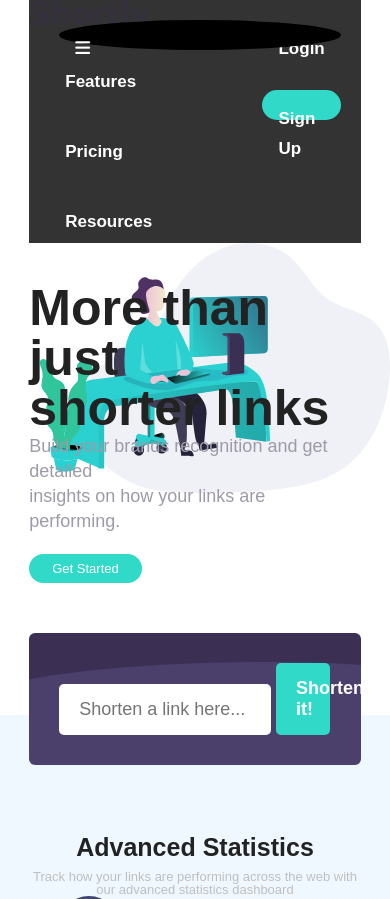
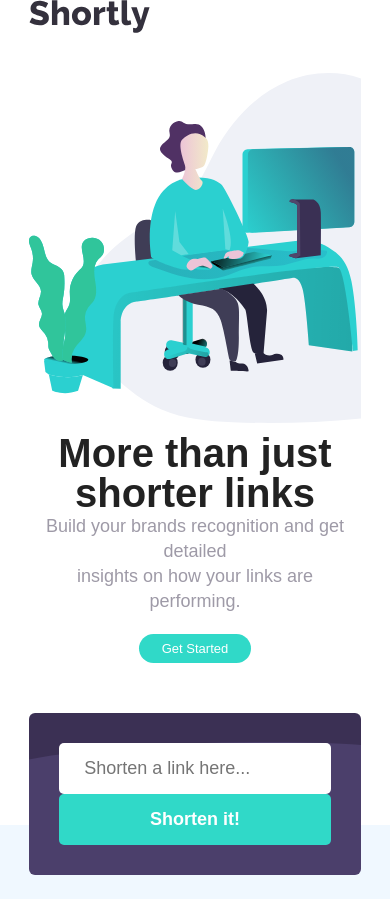
Before and after one commit to Riyiike/url-shortner-frontend, a plain HTML site: page index.html in a window 390 px wide. Shown: the top 899 px of the page. Drawn offline with Linux system fonts and the light colour scheme; files whose address does not match are found by name.

Commit message:
adding mobile responsiveness

```diff
--- /dev/null
+++ b/css/mobile.css
@@ -0,0 +1,132 @@
+/* When the screen is less than 600 pixels wide, hide all links, except for the first one ("Home"). Show the link that contains should open and close the topnav (.icon) */
+
+.navbar ul li {
+  display: none;
+}
+.navbar a .icon {
+  float: right;
+  display: block;
+}
+
+/* The "responsive" class is added to the navbar with JavaScript when the user clicks on the icon. This class makes the navbar look good on small screens (display the links vertically instead of horizontally) */
+
+.navbar.responsive {
+  position: relative;
+}
+.navbar.responsive a.icon {
+  position: absolute;
+  right: 0;
+  top: 0;
+}
+.navbar.responsive a {
+  float: none;
+  display: block;
+  /* text-align: left; */
+}
+
+/* MAIN CONTENT OF THE PAGE  */
+.main-content {
+  /* display: block; */
+  background-image: none;
+}
+
+/* image */
+.image {
+  display: block;
+  overflow: hidden;
+  object-fit: cover;
+}
+
+.info {
+  text-align: center;
+}
+
+.info h1.info-heading {
+  font-size: 4rem;
+  padding-top: 1rem;
+}
+
+.info .info-description {
+  text-align: center;
+}
+
+.btn {
+  display: block;
+  margin-left: auto;
+  margin-right: auto;
+  padding: 1rem 2.3rem;
+  border-radius: 200px;
+  border: none;
+}
+
+/* url form */
+.url-form {
+  display: block;
+}
+
+.url-input {
+  display: block;
+  margin-left: auto;
+  margin-right: auto;
+  padding: 1.5rem 2.5rem;
+  border-radius: 5px;
+  border: 0;
+  width: 100%;
+}
+
+.btn-secondary {
+  display: block;
+  margin-left: auto;
+  margin-right: auto;
+  padding: 1.5rem 2.5rem;
+  width: 100%;
+}
+
+/* statistics boxes */
+.box p {
+  font-size: 1.1rem;
+  line-height: 15px;
+  text-align: center;
+}
+
+.statistics-box {
+  display: block;
+  align-items: center;
+  justify-content: center;
+}
+
+.icon {
+  top: -20px;
+  left: 100px;
+}
+
+.sub-heading {
+  text-align: center;
+}
+
+.customizable-container {
+  padding-top: 0px;
+}
+
+.footer-links {
+  display: block;
+  margin-right: 0;
+}
+.left-footer-links {
+  display: block;
+  align-items: center;
+  justify-items: center;
+}
+.shortly-logo h5 {
+  padding-right: 0px;
+  align-items: center;
+  justify-items: center;
+}
+
+.resources-links .company-links {
+  padding-right: 0;
+}
+
+.features-links {
+  padding: 0;
+}
--- a/css/style.css
+++ b/css/style.css
@@ -56,6 +56,9 @@ a.nav-logo {
   color: #222026;
   font-weight: bold;
 }
+.navbar .icon- {
+  display: none;
+}
 
 /*button*/
 .btn {
@@ -99,6 +102,10 @@ a.nav-logo {
 .info button {
   font-size: 1.3rem;
   padding: 0.7rem 2.3rem;
+}
+
+.image {
+  display: none;
 }
 
 /*url container*/
@@ -317,85 +324,3 @@ i {
   margin-right: 20px;
   color: #fff;
 }
-
-/*STYLING FOR THE MOBILE*/
-/* ------------ Mobile View: When the screen size is 800px or lower do this: ------------*/
-@media screen and (max-width: 800px) {
-  /* Style the navigation menu */
-  .navbar {
-    overflow: hidden;
-    background-color: #333;
-    position: relative;
-  }
-  /* Hide the links inside the navigation menu (except for logo/home) */
-  .navbar li {
-    display: none;
-  }
-  /* Style navigation menu links */
-  .navbar a {
-    color: white;
-    padding: 14px 16px;
-    text-decoration: none;
-    font-size: 17px;
-    display: block;
-  }
-
-  /* Style the hamburger menu */
-  .navbar a.icon {
-    background: black;
-    display: block;
-    position: absolute;
-    right: 0;
-    top: 0;
-  }
-
-  /* Add a grey background color on mouse-over */
-  .navbar a:hover {
-    background-color: #ddd;
-    color: black;
-  }
-
-  /* Style the active link (or home/logo) */
-  .active {
-    background-color: #4caf50;
-    color: white;
-  }
-
-  .main-content {
-    display: block;
-    background-position: top 0px;
-  }
-
-  .url-form {
-    display: block;
-  }
-
-  .statistics-box {
-    display: block;
-    align-items: center;
-    justify-content: center;
-  }
-
-  .footer-links {
-    display: block;
-    margin-right: 0;
-  }
-  .left-footer-links {
-    display: block;
-    align-items: center;
-    justify-items: center;
-  }
-  .shortly-logo h5 {
-    padding-right: 0px;
-    align-items: center;
-    justify-items: center;
-  }
-
-  .resources-links .company-links {
-    padding-right: 0;
-  }
-
-  .features-links {
-    padding: 0;
-  }
-}
--- a/index.html
+++ b/index.html
@@ -7,15 +7,16 @@
   <meta http-equiv="X-UA-Compatible" content="ie=edge" />
   <link rel="stylesheet" href="css/reset.css" />
   <link rel="stylesheet" href="./css/style.css" />
+  <link rel="stylesheet" media="screen and (max-width: 600px)" href="css/mobile.css"/>
   <link rel="stylesheet" href="https://cdnjs.cloudflare.com/ajax/libs/font-awesome/4.7.0/css/font-awesome.min.css">
-  <script src="https://kit.fontawesome.com/d7e2896800.js" crossorigin="anonymous"></script>
+  <!-- <script src="https://kit.fontawesome.com/d7e2896800.js" crossorigin="anonymous"></script> -->
   <title>URL SHORTNER</title>
 </head>
 
 <body>
   <header class="page-header">
     <div class="container">
-      <nav class="navbar">
+      <nav class="navbar" id= "mynavbar">
         <ul class="left-nav">
           <img src="./images/logo.svg" />
           <li><a href="/index.html">Features</a></li>
@@ -29,8 +30,7 @@
           <li><a href="/signup.html" class="btn btn-primary">Sign Up</a></li>
         </ul>
         <!-- .right-nav -->
-
-        <a href="javascript:void(0);" class="icon" onclick="myFunction()">
+         <a href="javascript:void(0);" class="icon-" onclick="myFunction()">
           <i class="fa fa-bars"></i>
         </a>
       </nav>
@@ -42,6 +42,9 @@
     <div class="main-content">
       <div class="container">
         <div class="info">
+          <div class ="image">
+            <img src ="images/illustration-working.svg" height =350px width=500px>
+          </div>
           <h1 class="info-heading">More than just<br />shorter links</h1>
           <p class="info-description">
             Build your brands recognition and get detailed <br />
--- a/js/url.js
+++ b/js/url.js
@@ -1,9 +1,9 @@
 /* Toggle between showing and hiding the navigation menu links when the user clicks on the hamburger menu / bar icon */
 function myFunction() {
-  var x = document.getElementById('myLinks');
-  if (x.style.display === 'block') {
-    x.style.display = 'none';
+  var x = document.getElementById('mynavbar');
+  if (x.className === 'navbar') {
+    x.className += ' responsive';
   } else {
-    x.style.display = 'block';
+    x.className = 'navbar';
   }
 }
```
Also changed, not shown: 1 other file.
